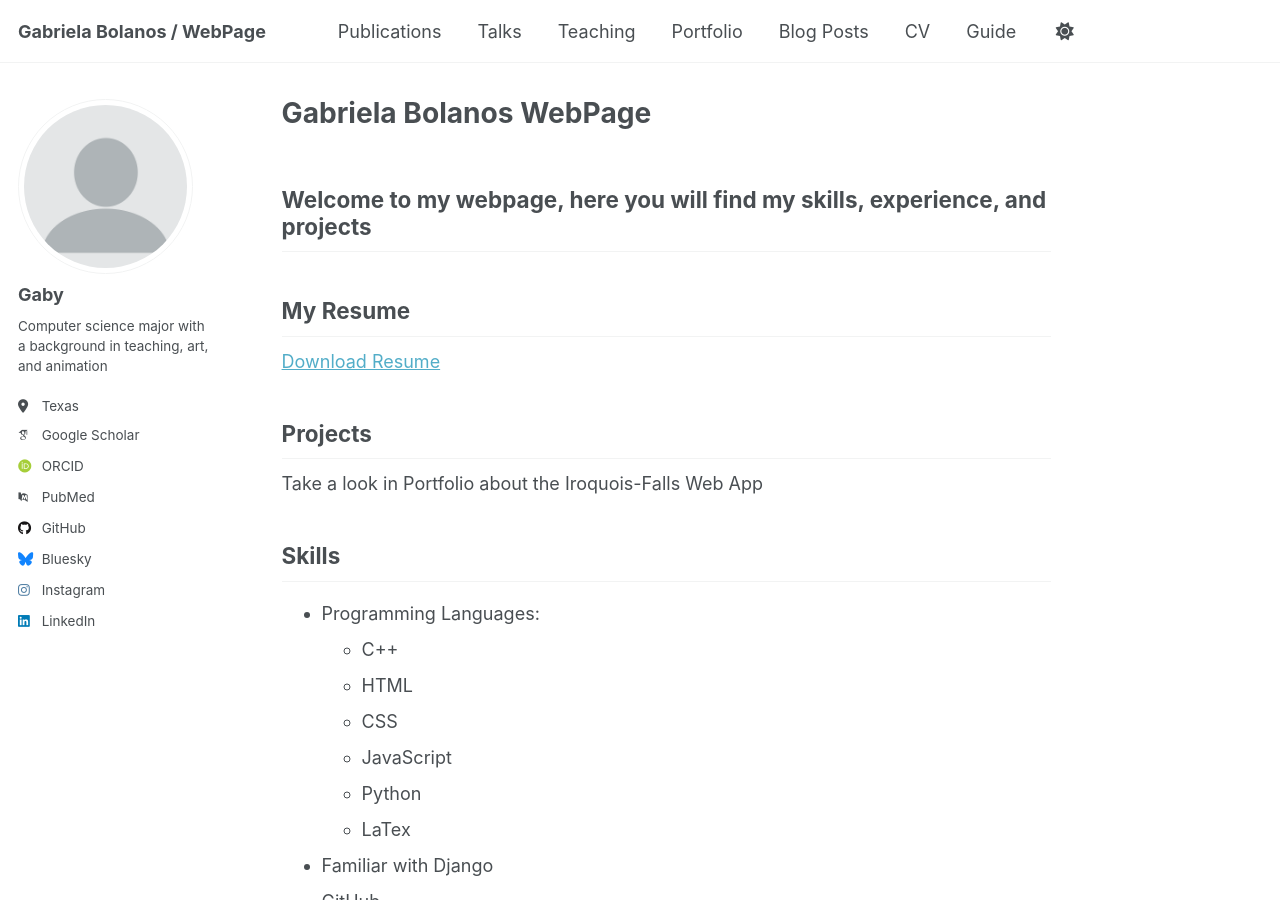
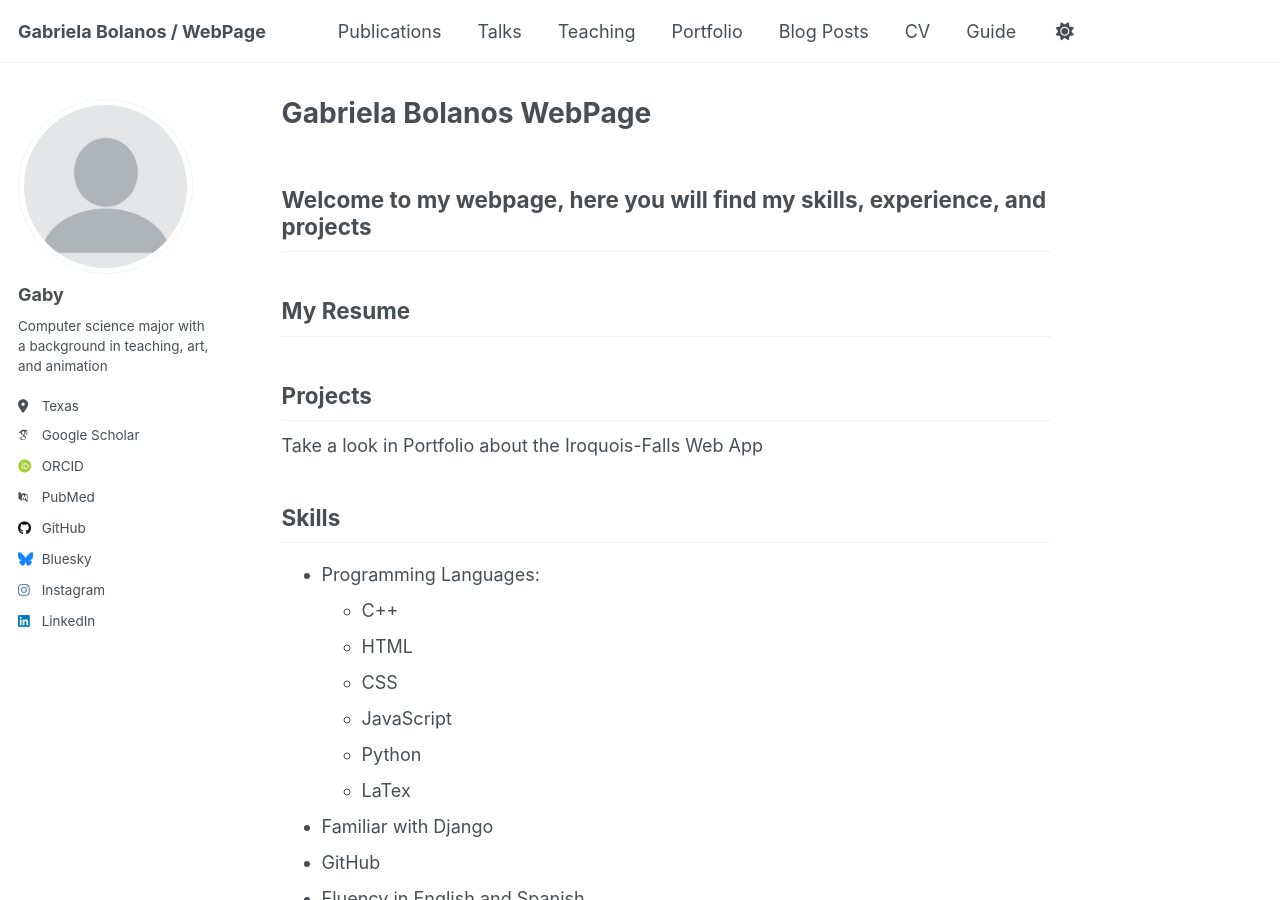
Before and after one commit to G-bolanos/g-bolanos-github-page, a Jekyll site: the page built from _pages/about.md, in a window 1280 px wide and 900 px high. Built offline with Jekyll 4.4.1, drawn with Linux system fonts in a browser that asks for light colours; some web fonts are replaced.

Commit message:
Update about.md

```diff
--- a/_pages/about.md
+++ b/_pages/about.md
@@ -12,7 +12,7 @@ Welcome to my webpage, here you will find my skills, experience, and projects
 
 My Resume
 ---
-[Download Resume](assets/Resume.pdf)
+
 
 Projects
 ---
```
